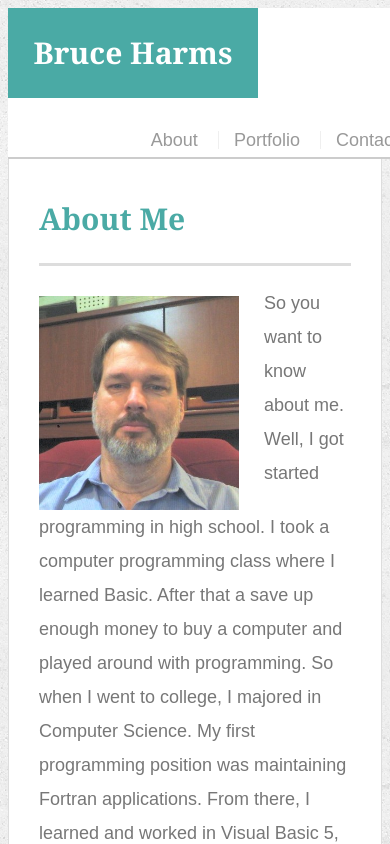
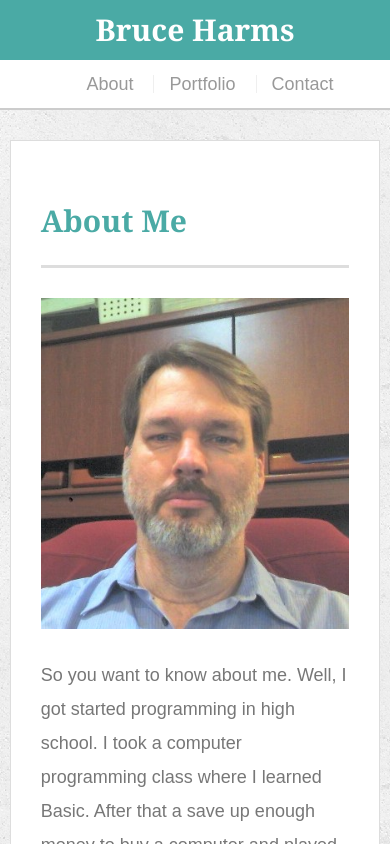
Before and after one commit to BruceH88/Responsive-Portfolio, a plain HTML site: page index.html in a window 390 px wide. Shown: the top 844 px of the page. Drawn offline with Linux system fonts and the light colour scheme.

Commit message:
Final version

```diff
--- a/assets/css/style.css
+++ b/assets/css/style.css
@@ -215,3 +215,55 @@ input[type=submit] {
   background: #4aaaa5;
   border: 0 none;
 }
+
+@media screen and (max-width: 980px){
+  .container {
+    max-width: 720px;
+  }
+  .work {
+    width: 46%;
+  }
+}
+
+@media screen and (max-width: 768px){
+  .container {
+    max-width: 620px;
+  }
+  .auth-image {
+    width: 50%;
+  }
+}
+
+@media screen and (max-width: 640px){
+  body {
+    margin: 0;
+  }
+  #masthead {
+    position: static;
+  }
+  #logo {
+    width: 100%;
+    height: 60px;
+    line-height: 60px;
+  }
+  nav {
+    float: none;
+    margin-top: 0;
+    text-align: center;
+  }
+  nav a {
+    margin-top: 15px;
+    margin-bottom: 15px;
+  }
+  #main-container {
+    padding-top: 0;
+    width: 95%;
+  }
+  .auth-image {
+    float: none;
+    width: 100%;
+  }
+  .work {
+    width: 100%;
+  }
+}
--- a/index.html
+++ b/index.html
@@ -4,6 +4,7 @@
 <head>
   <meta charset="UTF-8">
   <title>About | Bruce Harms</title>
+  <meta name="viewport" content="width=device-width, initial-scale=1.0">
   <link rel="stylesheet" type="text/css" href="assets/css/style.css">
 </head>
 
@@ -24,7 +25,7 @@
     <section class="main-section">
       <h1>About Me</h1>
 
-      <img src="assets/images/ProfilePic.jpg" class="auth-image" alt="Your Name">
+      <img src="assets/images/ProfilePic.jpg" class="auth-image" alt="Bruce Harms">
 
       <p>So you want to know about me. Well, I got started programming in high school. I took a computer programming class where
         I learned Basic. After that a save up enough money to buy a computer and played around with programming. So when
@@ -33,7 +34,7 @@
         position started to required too much travel and time away from home, I switched to application support.
       </p>
 
-      <p>But enough able work let me tell you about my hobbies, because life is about what makes you happy. Role playing games
+      <p>But enough about work let me tell you about my hobbies, because life is about what makes you happy. Role playing games
         (RPG), such as Dungeons and Dragons, have been my favorate form of entertainment since I started playing in high
         school.
       </p>
```
Also changed, not shown: contact.html (+1 -0 lines), portfolio.html (+1 -0 lines).
